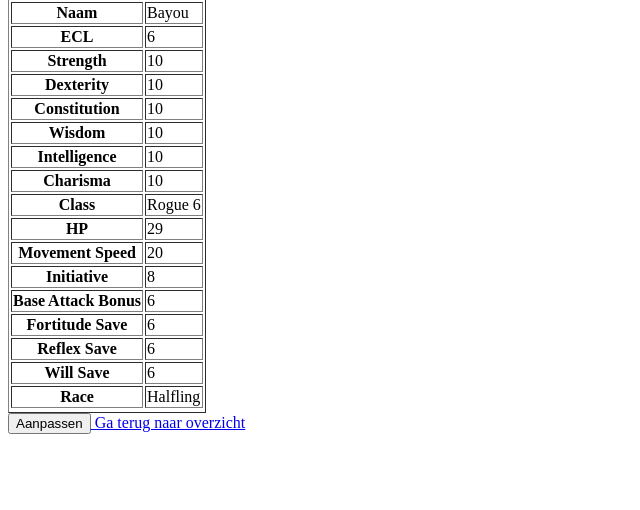
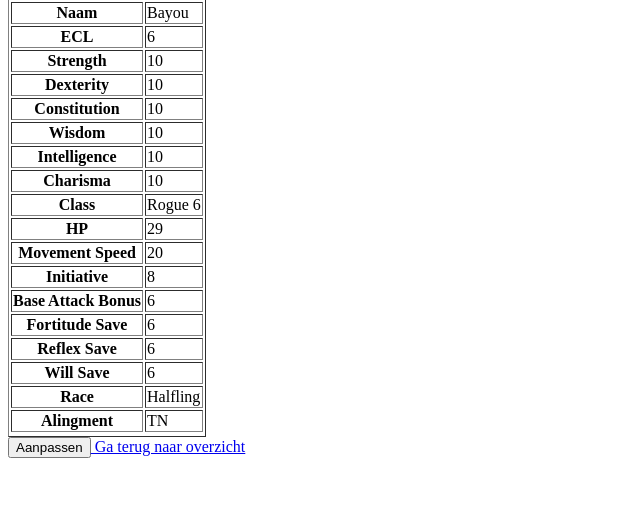
Before and after one commit to SDerksen/DnD, a PHP site: page /charsheet.php?id=1&action=view in a window 1280 px wide. Shown: the part 77-587 px from the top of the page, without its empty margins (0-640 px from the left). Run offline with PHP 8.4, Linux system fonts and the light colour scheme; data comes from the database, SQL or seed files in the repository.

Commit message:
charsheet is now complete.

```diff
--- a/charsheet.php
+++ b/charsheet.php
@@ -1,4 +1,6 @@
-<?php
+<html>
+<head>
+  <?php
 include('dbconnect.php');
 if (!empty($_GET['id'])) {
 $player_id = $_GET['id'];
@@ -30,11 +32,10 @@ if($_GET['action'] == 'edit') {
             		    intel = ".$_POST['intel'].", cha = ".$_POST['cha'].", `class-levels` = '".$_POST['class-levels']."',
 			    hp = ".$_POST['hp']." ,  movement = ".$_POST['movement'].", init = ".$_POST['init'].",
 			    bab = ".$_POST['bab'].", fort = ".$_POST['fort'].",
-			    race = ".$_POST['race'].", alignment = ".$_POST['alignment'].",
+			    race = ".$_POST['race'].", alignment = '".$_POST['alignment']."',
             		    ref = ".$_POST['ref'].", will = ".$_POST['will']."
 			    WHERE player_id = ".$player_id."")) {
-			        echo "Data is opgeslagen.";
-
+				header("location: charsheet.php?id=".$player_id."&action=view");
 			} else {
 			    echo "<br>Error in opslaan<br>";
 			    print(mysqli_error($dblink));
@@ -159,6 +160,9 @@ if($_GET['action'] == 'edit') {
 	<th>Race</th>
 	<td>".$player_overview['race']."</td>
         </tr><tr>
+	<th>Alingment</th>
+	<td>".$player_overview['alignment']."</td>
+        </tr><tr>
     ";
 
 echo "</table>";
```
